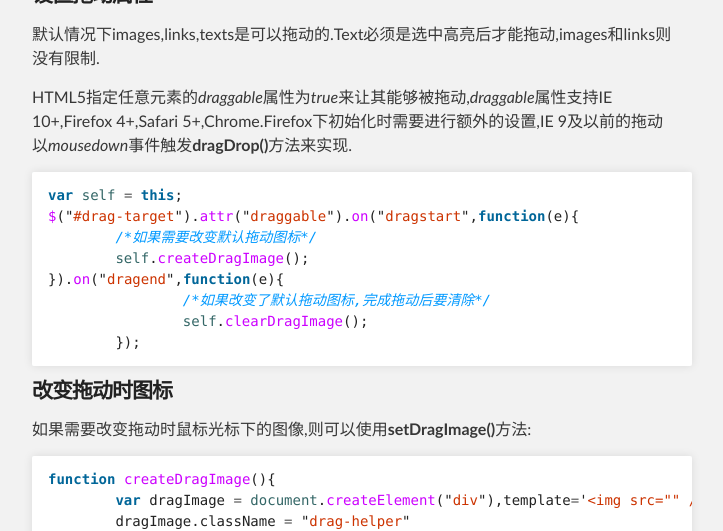
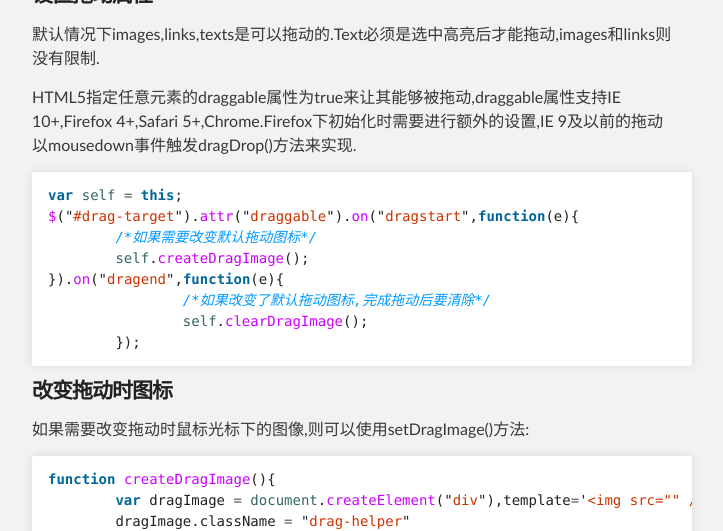
Before and after one commit to airixly/airixly.github.io, a Jekyll site: the page built from _posts/2013-10-29-HTML5拖放的实现.md, in a window 1280 px wide and 900 px high, cut to the strip 324-855 px from the top of the window. Shown: the whole strip, without its empty margins (288-1011 px from the left). Built offline with Jekyll 4.4.1, drawn with Linux system fonts in a browser that asks for light colours; Markdown is read by kramdown in place of the engine named in the settings; comment, search, counter and statistics services are not loaded; some of the changed text lies outside the part shown.

Commit message:
modify syntax error

```diff
--- a/_posts/2013-10-29-HTML5拖放的实现.md
+++ b/_posts/2013-10-29-HTML5拖放的实现.md
@@ -5,7 +5,7 @@ title: HTML5拖放的实现
 ####设置拖动属性
 默认情况下images,links,texts是可以拖动的.Text必须是选中高亮后才能拖动,images和links则没有限制.
 
-HTML5指定任意元素的*draggable*属性为*true*来让其能够被拖动,*draggable*属性支持IE 10+,Firefox 4+,Safari 5+,Chrome.Firefox下初始化时需要进行额外的设置,IE 9及以前的拖动以*mousedown*事件触发**dragDrop()**方法来实现.
+HTML5指定任意元素的draggable属性为true来让其能够被拖动,draggable属性支持IE 10+,Firefox 4+,Safari 5+,Chrome.Firefox下初始化时需要进行额外的设置,IE 9及以前的拖动以mousedown事件触发dragDrop()方法来实现.
 
 {% highlight javascript %}
 var self = this;
@@ -19,7 +19,7 @@ $("#drag-target").attr("draggable").on("dragstart",function(e){
 {% endhighlight %}
 
 ####改变拖动时图标
-如果需要改变拖动时鼠标光标下的图像,则可以使用**setDragImage()**方法:
+如果需要改变拖动时鼠标光标下的图像,则可以使用setDragImage()方法:
 
 {% highlight javascript %}
 function createDragImage(){
@@ -110,10 +110,10 @@ CSS:
 	}
 {% endhighlight %}
 
-可以看到显示的是**div.one**内的p元素,即使**div.two**内的p元素的**z-index**是最大的
+可以看到显示的是div.one内的p元素,即使div.two内的p元素的z-index是最大的
 
 ####设置拖放区域
-默认所有元素不允许拖放,可以通过重写*dragenter*和*dragover*事件让一个元素允许拖放:
+默认所有元素不允许拖放,可以通过重写dragenter和dragover事件让一个元素允许拖放:
 
 {% highlight javascript %}
 $("#drop-target").on("dragenter",function(e){
```
